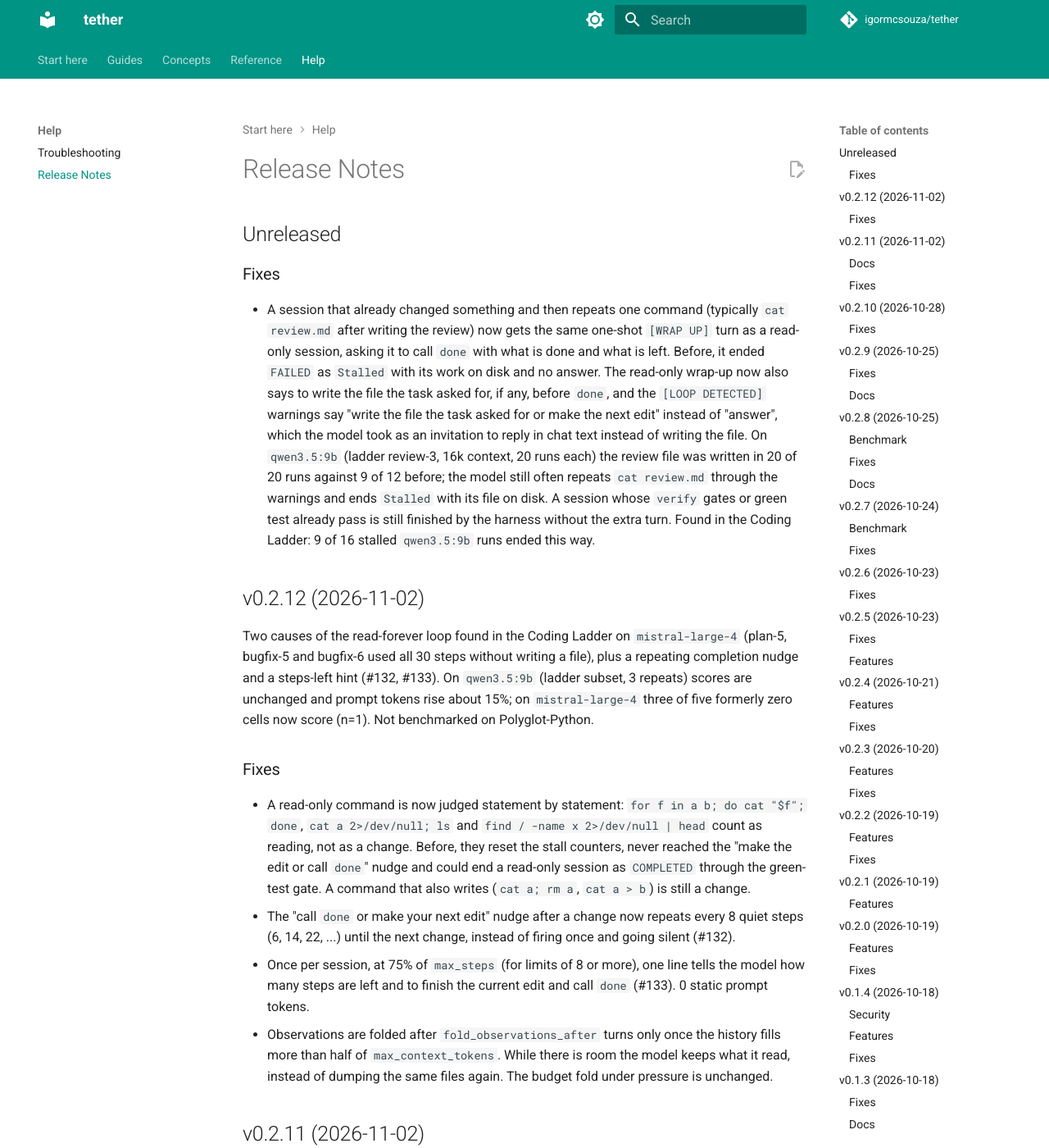
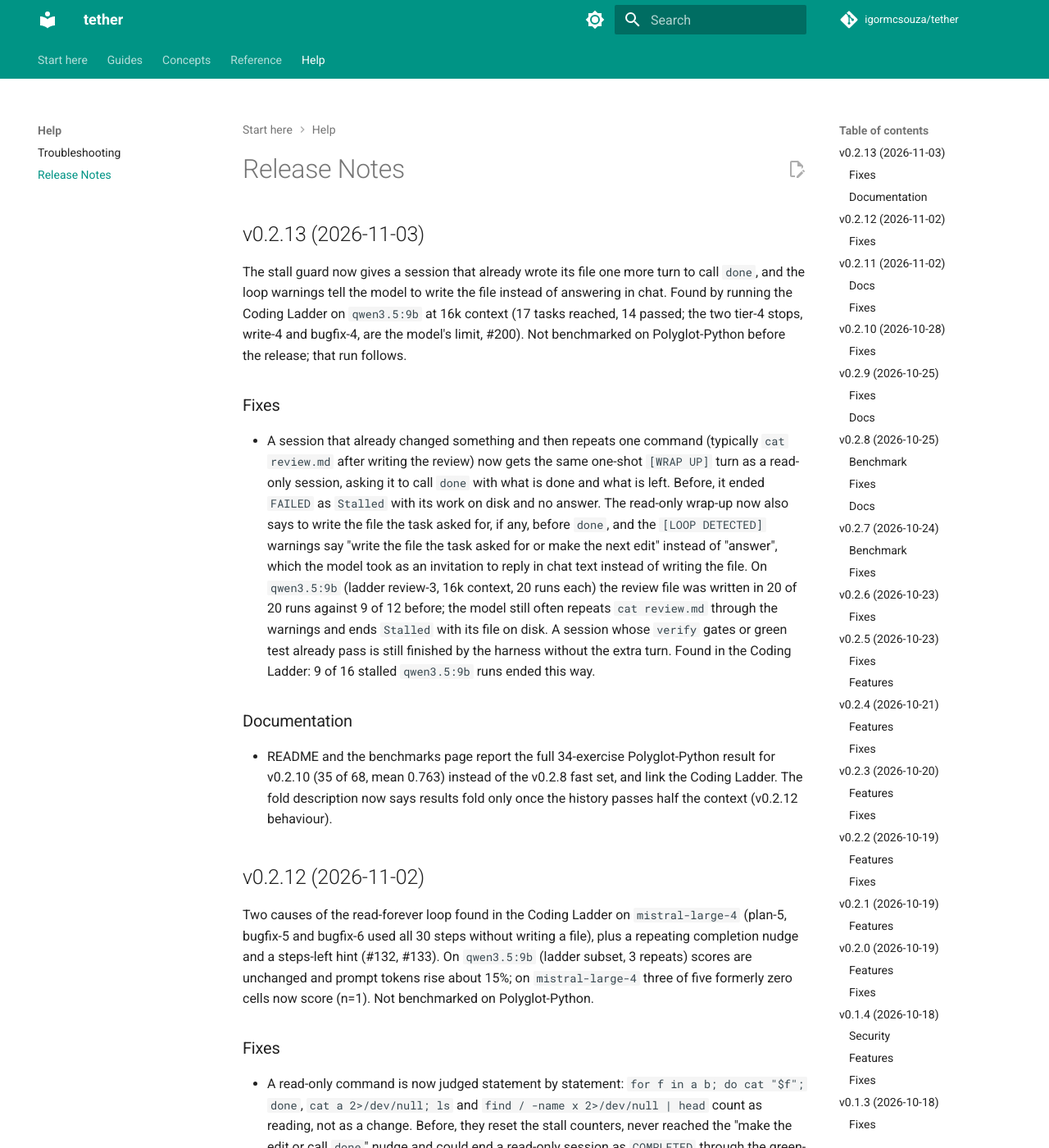
Before and after one commit to igormcsouza/tether, an MkDocs documentation site: the page built from docs/release-notes.md, in a window 1280 px wide and 1400 px high. Shown: the whole window at 82% size. Built offline with MkDocs 1.6.1 and Material for MkDocs 9.7.7, drawn with Linux system fonts in a browser that asks for light colours; comment, search, counter and statistics services are not loaded.

Commit message:
release: v0.2.13 (#213)
Version bump and release notes for v0.2.13: the stall guard wrap-up
after a change and reworded loop warnings (#210), plus the docs refresh
(#211, #212). Full checks run locally: 438 unit tests at 100% coverage,
ruff, mypy, 79 e2e passed (before #210 merge).

north star: not applicable (release bump); Polyglot-Python on v0.2.13
runs next.

🤖 Generated with [Claude Code](https://claude.com/claude-code)

Co-authored-by: Claude Sonnet 5.5 <noreply@anthropic.com>

```diff
--- a/docs/release-notes.md
+++ b/docs/release-notes.md
@@ -1,10 +1,16 @@
 # Release Notes
 
-## Unreleased
+## v0.2.13 (2026-11-03)
+
+The stall guard now gives a session that already wrote its file one more turn to call `done`, and the loop warnings tell the model to write the file instead of answering in chat. Found by running the Coding Ladder on `qwen3.5:9b` at 16k context (17 tasks reached, 14 passed; the two tier-4 stops, write-4 and bugfix-4, are the model's limit, #200). Not benchmarked on Polyglot-Python before the release; that run follows.
 
 ### Fixes
 
 - A session that already changed something and then repeats one command (typically `cat review.md` after writing the review) now gets the same one-shot `[WRAP UP]` turn as a read-only session, asking it to call `done` with what is done and what is left. Before, it ended `FAILED` as `Stalled` with its work on disk and no answer. The read-only wrap-up now also says to write the file the task asked for, if any, before `done`, and the `[LOOP DETECTED]` warnings say "write the file the task asked for or make the next edit" instead of "answer", which the model took as an invitation to reply in chat text instead of writing the file. On `qwen3.5:9b` (ladder review-3, 16k context, 20 runs each) the review file was written in 20 of 20 runs against 9 of 12 before; the model still often repeats `cat review.md` through the warnings and ends `Stalled` with its file on disk. A session whose `verify` gates or green test already pass is still finished by the harness without the extra turn. Found in the Coding Ladder: 9 of 16 stalled `qwen3.5:9b` runs ended this way.
+
+### Documentation
+
+- README and the benchmarks page report the full 34-exercise Polyglot-Python result for v0.2.10 (35 of 68, mean 0.763) instead of the v0.2.8 fast set, and link the Coding Ladder. The fold description now says results fold only once the history passes half the context (v0.2.12 behaviour).
 
 ## v0.2.12 (2026-11-02)
 
--- a/tether/__init__.py
+++ b/tether/__init__.py
@@ -32,7 +32,7 @@ from tether.store import (
     ToolOffender,
 )
 
-__version__ = "0.2.12"
+__version__ = "0.2.13"
 
 __all__ = [
     "ActionCall",
```
Also changed, not shown: 1 other file.
